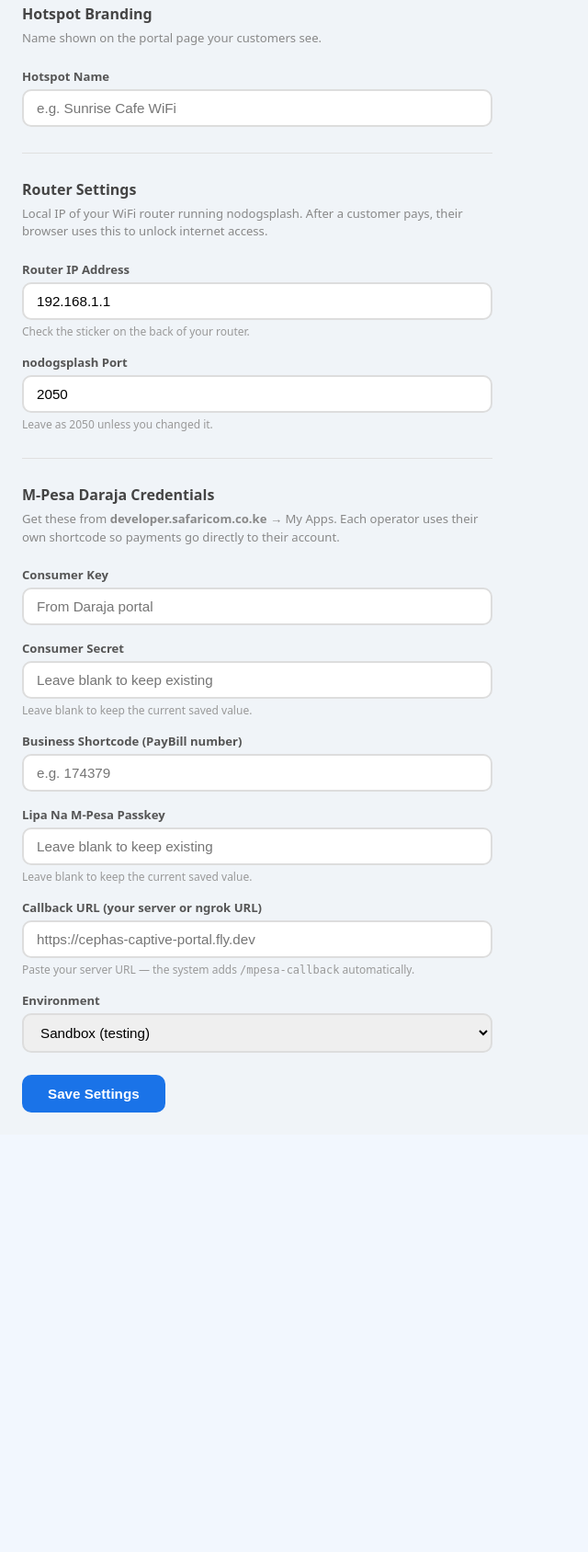
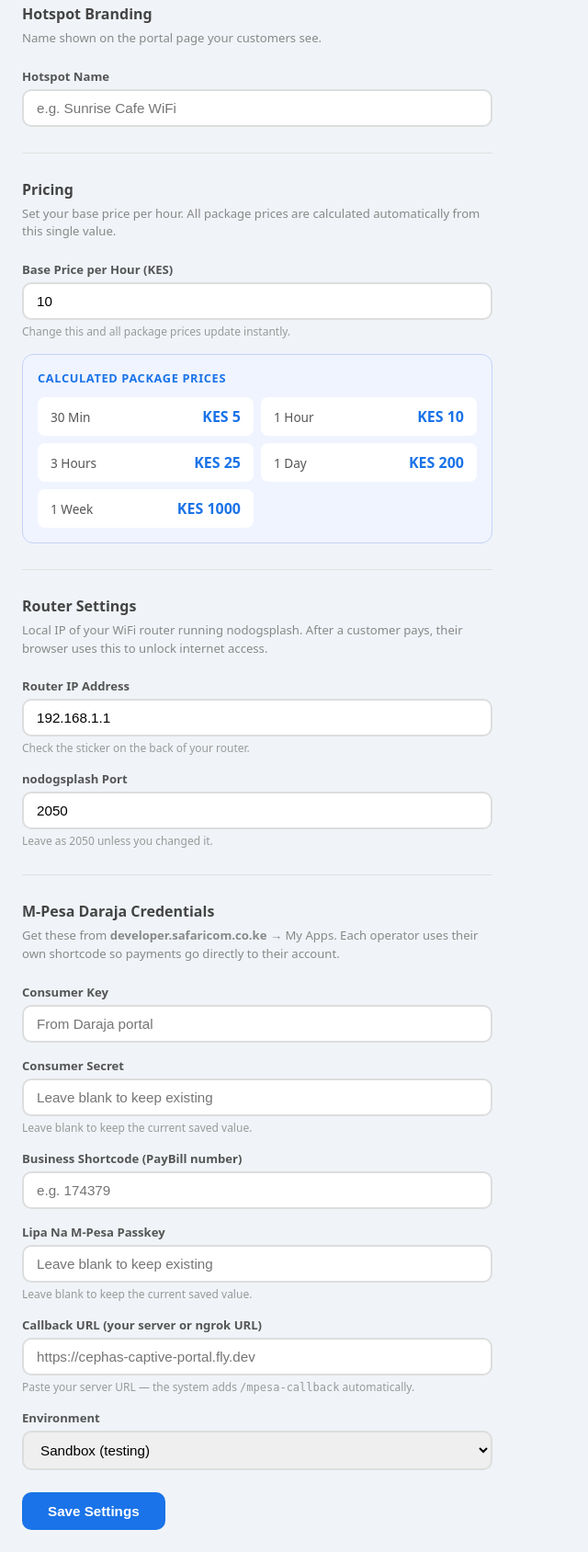
Before and after one commit to cephas88/captive-portal, a Flask app: page /admin in a window 1280 px wide. Shown: the part 161-1849 px from the top of the page at 92% size, without its empty margins (0-640 px from the left). Before the commit the page ends 1371 px from the top, so only its background shows below. Run offline with Flask 3, Linux system fonts and the light colour scheme; data that the repository does not hold is empty.

Commit message:
Dynamic pricing from base price + 30min package

```diff
--- a/app.py
+++ b/app.py
@@ -20,7 +20,20 @@
 
 database.init_db()
 
-PACKAGES = {p["id"]: p for p in Config.PACKAGES}
+
+def get_packages():
+    """Return packages with prices calculated from the current base price."""
+    s = database.get_settings()
+    base = max(1, int(s.get("base_price") or Config.DEFAULT_BASE_PRICE))
+    result = []
+    for p in Config.PACKAGES:
+        price = max(1, round(base * p["multiplier"]))
+        result.append({**p, "price": price, "base_price": base})
+    return result
+
+
+def get_packages_dict():
+    return {p["id"]: p for p in get_packages()}
 
 
 # ── Helpers ──────────────────────────────────────────────────────────────────
@@ -74,7 +87,7 @@
 
     return render_template(
         "portal.html",
-        packages=Config.PACKAGES,
+        packages=get_packages(),
         client_ip=client_ip,
         client_mac=client_mac,
         nds_token=nds_token,
@@ -112,6 +125,7 @@
 def admin_setup():
     fields = [
         "hotspot_name",
+        "base_price",
         "nds_host",
         "nds_port",
         "mpesa_consumer_key",
@@ -150,10 +164,12 @@
 
     if not phone:
         return jsonify({"error": "Phone number is required"}), 400
-    if not package_id or package_id not in PACKAGES:
+
+    packages = get_packages_dict()
+    if not package_id or package_id not in packages:
         return jsonify({"error": "Invalid package selected"}), 400
 
-    package    = PACKAGES[package_id]
+    package    = packages[package_id]
     session_id = database.create_session(
         client_mac, client_ip, nds_token, phone,
         package_id, package["price"], redirect_url,
@@ -209,7 +225,7 @@
             amount        = items.get("Amount", 0)
             phone         = items.get("PhoneNumber", session["phone"])
 
-            package  = PACKAGES.get(session["package_id"], {})
+            package  = get_packages_dict().get(session["package_id"], {})
             duration = package.get("duration", 60)
 
             database.mark_session_paid(session["id"], duration)
--- a/static/css/style.css
+++ b/static/css/style.css
@@ -53,7 +53,8 @@
 
 .pkg-name  { font-size: 1rem;  font-weight: 700; color: #1a73e8; }
 .pkg-price { font-size: 1.5rem; font-weight: 800; color: #111; }
-.pkg-speed { font-size: .78rem; color: #888; background: #e0e0e0; padding: 2px 8px; border-radius: 20px; }
+.pkg-speed  { font-size: .78rem; color: #888; background: #e0e0e0; padding: 2px 8px; border-radius: 20px; }
+.pkg-perhr  { font-size: .72rem; color: #aaa; margin-top: 2px; }
 
 .payment-form { animation: fadeIn .25s ease; }
 @keyframes fadeIn { from { opacity:0; transform:translateY(10px); } to { opacity:1; transform:translateY(0); } }
--- a/templates/admin.html
+++ b/templates/admin.html
@@ -43,6 +43,13 @@
     .divider { border: none; border-top: 1px solid #e0e0e0; margin: 28px 0; }
     .tab-content { display: none; }
     .tab-content.active { display: block; }
+
+    .price-preview { background: #f0f4ff; border: 1px solid #c5d3f8; border-radius: 12px; padding: 16px; margin-top: 4px; }
+    .preview-title { font-size: .8rem; font-weight: 700; color: #1a73e8; margin-bottom: 12px; text-transform: uppercase; letter-spacing: .05em; }
+    .preview-grid { display: grid; grid-template-columns: 1fr 1fr; gap: 8px; }
+    .preview-pkg { background: #fff; border-radius: 8px; padding: 10px 14px; display: flex; justify-content: space-between; align-items: center; }
+    .preview-pkg .pname { font-size: .85rem; color: #555; }
+    .preview-pkg .pprice { font-size: 1rem; font-weight: 800; color: #1a73e8; }
   </style>
 </head>
 <body>
@@ -103,6 +110,21 @@
       </div>
 
       <hr class="divider" />
+      <h2>Pricing</h2>
+      <p class="hint">Set your base price per hour. All package prices are calculated automatically from this single value.</p>
+      <div class="field">
+        <label>Base Price per Hour (KES)</label>
+        <input type="number" name="base_price" id="base_price" value="{{ settings.get('base_price', '10') }}" placeholder="10" min="1" />
+        <div class="hint-text">Change this and all package prices update instantly.</div>
+      </div>
+
+      <!-- Live price preview -->
+      <div class="price-preview" id="price-preview">
+        <div class="preview-title">Calculated Package Prices</div>
+        <div class="preview-grid" id="preview-grid"></div>
+      </div>
+
+      <hr class="divider" />
       <h2>Router Settings</h2>
       <p class="hint">Local IP of your WiFi router running nodogsplash. After a customer pays, their browser uses this to unlock internet access.</p>
       <div class="field">
@@ -157,6 +179,27 @@
 </div>
 
 <script>
+  // Package definitions (multipliers must match config.py)
+  var PACKAGES = [
+    { name: "30 Min",  multiplier: 0.5  },
+    { name: "1 Hour",  multiplier: 1    },
+    { name: "3 Hours", multiplier: 2.5  },
+    { name: "1 Day",   multiplier: 20   },
+    { name: "1 Week",  multiplier: 100  },
+  ];
+
+  function updatePricePreview() {
+    var base = Math.max(1, parseInt(document.getElementById('base_price').value) || 10);
+    var grid = document.getElementById('preview-grid');
+    grid.innerHTML = PACKAGES.map(function(p) {
+      var price = Math.max(1, Math.round(base * p.multiplier));
+      return '<div class="preview-pkg"><span class="pname">' + p.name + '</span><span class="pprice">KES ' + price + '</span></div>';
+    }).join('');
+  }
+
+  document.getElementById('base_price').addEventListener('input', updatePricePreview);
+  updatePricePreview(); // Show on load
+
   document.querySelectorAll('.tab').forEach(function(tab) {
     tab.addEventListener('click', function() {
       document.querySelectorAll('.tab').forEach(function(t) { t.classList.remove('active'); });
--- a/templates/portal.html
+++ b/templates/portal.html
@@ -30,6 +30,7 @@
           <span class="pkg-name">{{ pkg.name }}</span>
           <span class="pkg-price">KES {{ pkg.price }}</span>
           <span class="pkg-speed">{{ pkg.speed }}</span>
+          <span class="pkg-perhr">KES {{ (pkg.price / (pkg.duration / 60)) | round(1) }}/hr</span>
         </button>
         {% endfor %}
       </div>
```
Also changed, not shown: config.py (+11 -5 lines).
